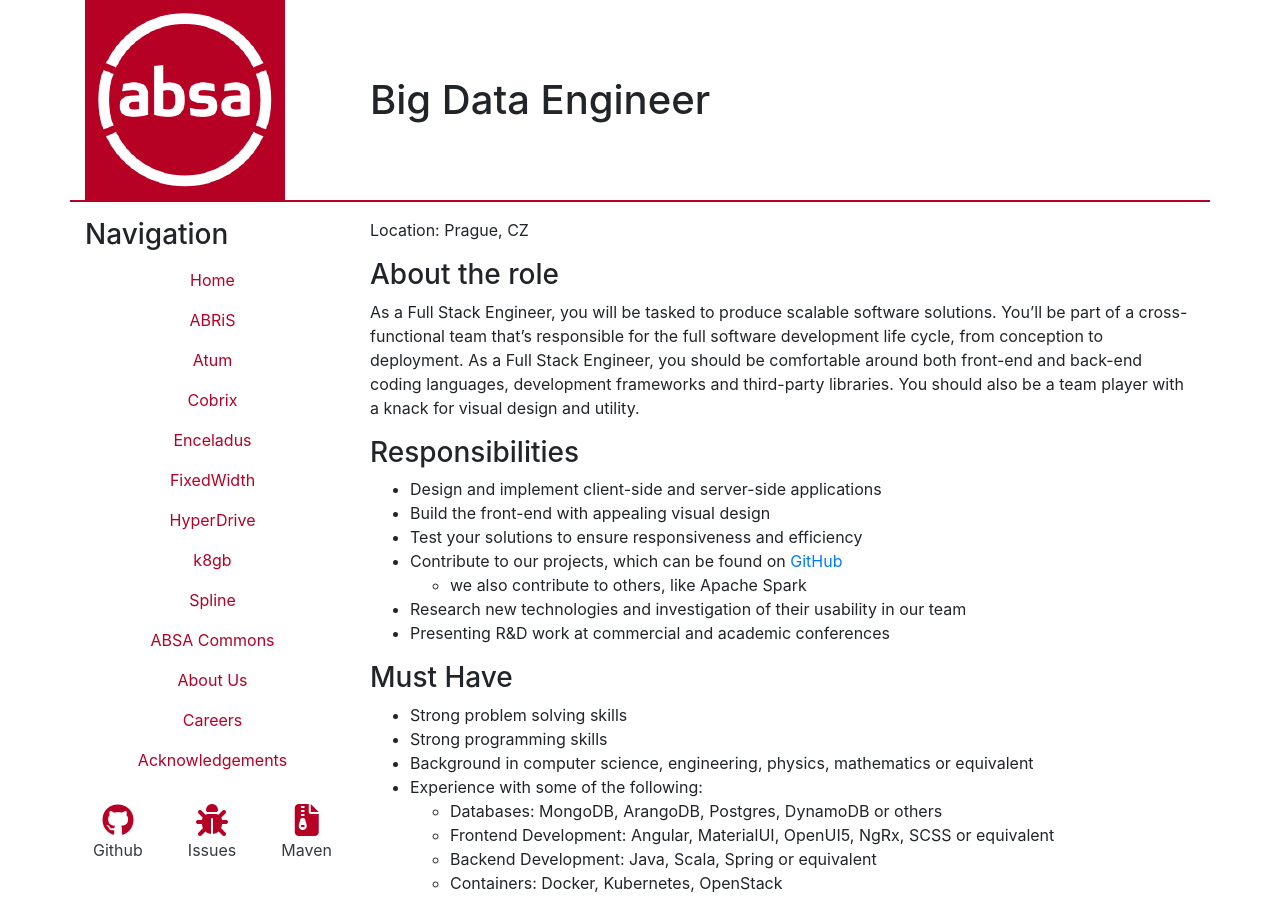
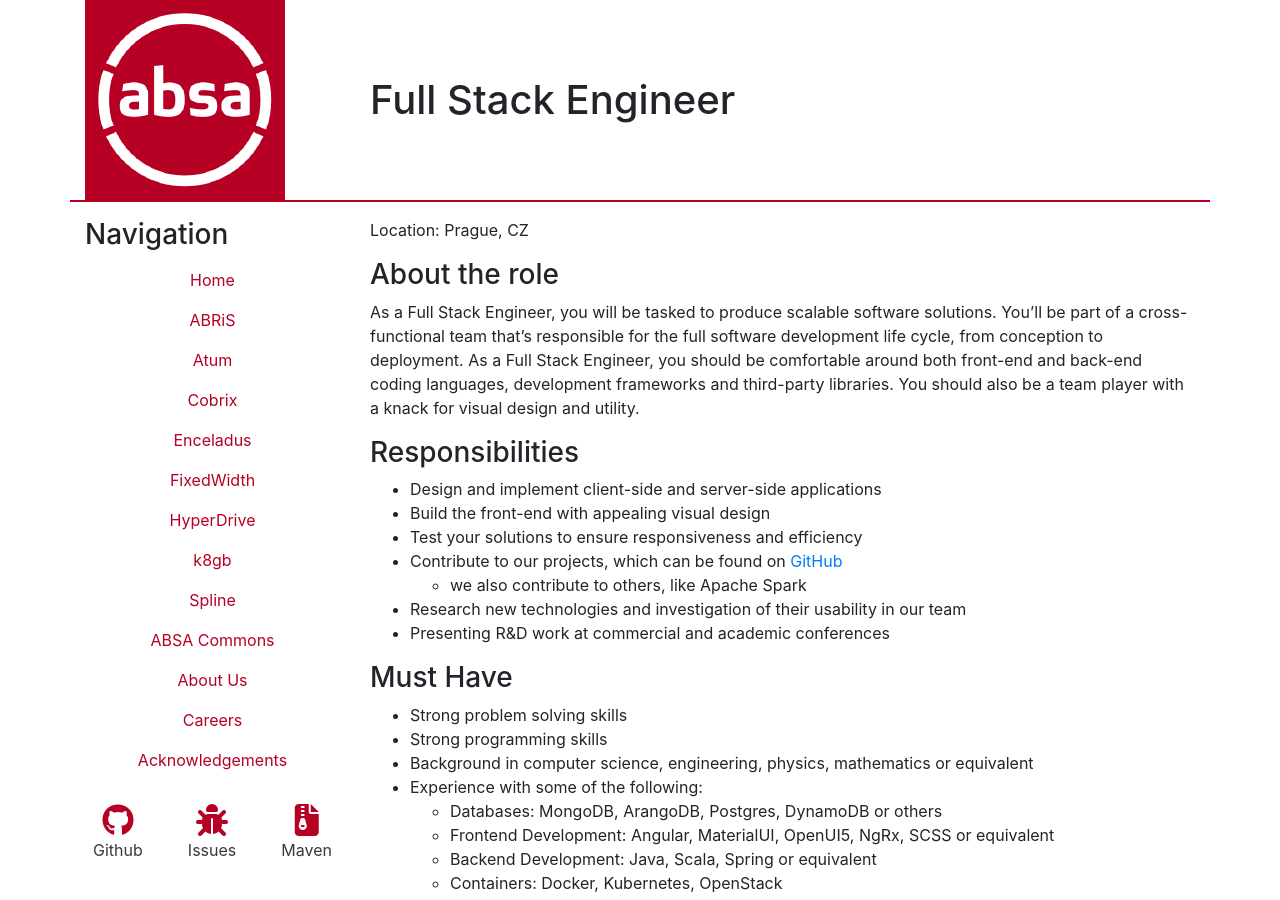
Before and after one commit to AbsaOSS/absaoss.github.io, a Jekyll site: the page built from _careers/full_stack_eng.md, in a window 1280 px wide and 900 px high. Built offline with Jekyll 4.4.1, drawn with Linux system fonts in a browser that asks for light colours; nearby versions of some CDN libraries.

Commit message:
Update full_stack_eng.md (#36)

```diff
--- a/_careers/full_stack_eng.md
+++ b/_careers/full_stack_eng.md
@@ -1,6 +1,6 @@
 ---
 layout: default
-title: Big Data Engineer
+title: Full Stack Engineer
 location: "Prague, CZ"
 excerpt: "As a Full Stack Engineer, you will be tasked to produce scalable software solutions. You’ll be part of a cross-functional team that’s responsible for the full software development life cycle, from conception to deployment."
 ---
```
